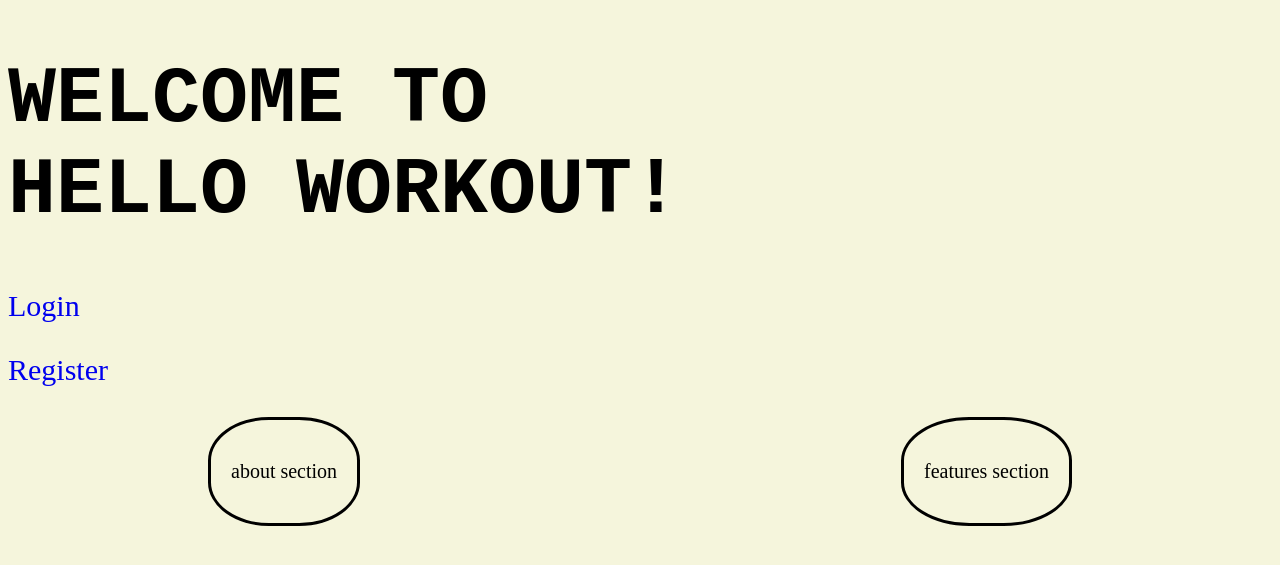
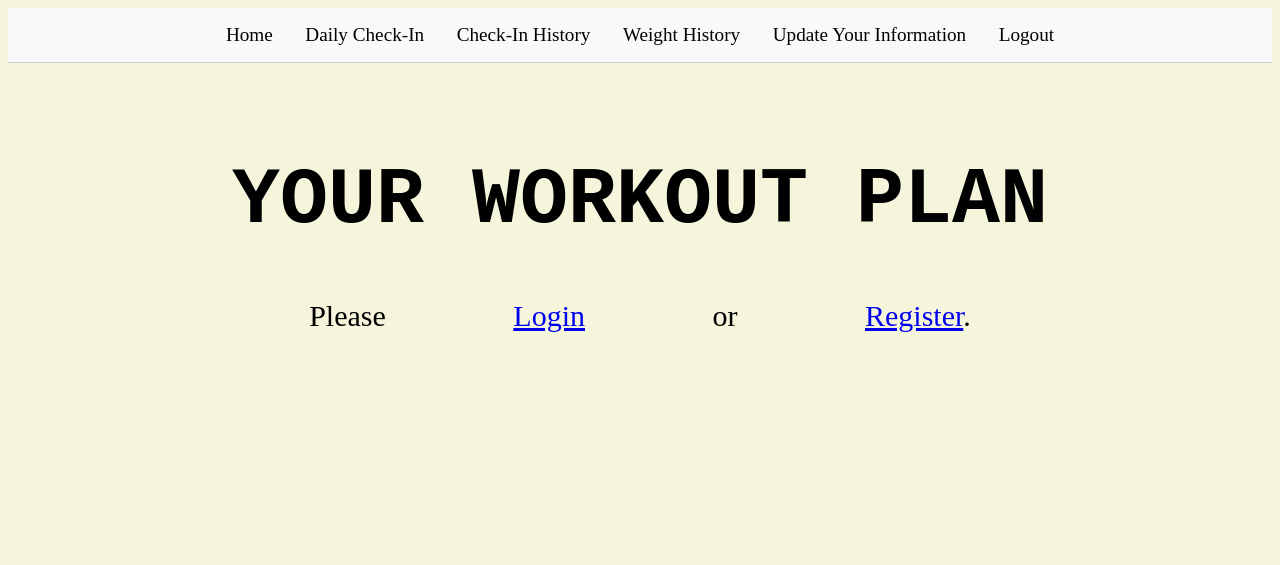
Before and after one commit to immanuella1/workoutplan, a Flask app: page / in a window 1280 px wide. Shown: the top 565 px of the page. Run offline with Flask 3, Linux system fonts and the light colour scheme.

Commit message:
updated styling

```diff
--- a/app/routes.py
+++ b/app/routes.py
@@ -68,6 +68,19 @@ def save_workout_plan(user_id, workout_dict):
     db.session.add(new_workout)
     db.session.commit()
 
+
+def parse_workout_text(workout_text):
+    lines = workout_text.split('-')
+    formatted_lines = []
+    for line in lines:
+        if line.strip():
+            parts = line.strip().split(':', 1)
+            if len(parts) == 2:
+                header, details = parts
+                formatted_lines.append(f"<strong>{header.strip()}:</strong> {details.strip()}")
+            else:
+                formatted_lines.append(parts[0].strip())
+    return '<br>'.join(formatted_lines)
 ####################################################################################
 
 # HOME PAGE
@@ -86,9 +99,22 @@ def index():
             if today < next_update:
                 next_update = next_update.strftime("%Y-%m-%d")
 
-        return render_template("index.html", next_update=next_update)
+        workout_plan = Workouts.query.filter_by(user_id=current_user.id).first()
+        if workout_plan:
+            workout_plan.monday = parse_workout_text(workout_plan.monday)
+            workout_plan.tuesday = parse_workout_text(workout_plan.tuesday)
+            workout_plan.wednesday = parse_workout_text(workout_plan.wednesday)
+            workout_plan.thursday = parse_workout_text(workout_plan.thursday)
+            workout_plan.friday = parse_workout_text(workout_plan.friday)
+            workout_plan.saturday = parse_workout_text(workout_plan.saturday)
+            workout_plan.sunday = parse_workout_text(workout_plan.sunday)
+            workout_plan.nutrition_goals = parse_workout_text(workout_plan.nutrition_goals)
+
+        return render_template("index.html", next_update=next_update, workout_plan=workout_plan)
     else:
         return render_template("index.html")
+
+
 
 # REGISTRATION ROUTE
 @bp.route("/register", methods=["GET", "POST"])
@@ -237,19 +263,6 @@ def checkin_history():
     return render_template("checkin_history.html", checkins=checkins, total_points=user_info.points_earned if user_info else 0)
 
 
-def parse_workout_text(workout_text):
-    lines = workout_text.split('-')
-    formatted_lines = []
-    for line in lines:
-        if line.strip():
-            parts = line.strip().split(':', 1)
-            if len(parts) == 2:
-                header, details = parts
-                formatted_lines.append(f"<strong>{header.strip()}:</strong> {details.strip()}")
-            else:
-                formatted_lines.append(parts[0].strip())
-    return '<br>'.join(formatted_lines)
-
 
 # Display workouts
 @bp.route("/workout")
@@ -297,6 +310,7 @@ def weight_update():
 
     return render_template("weight_update.html", form=form, next_update=None)
 
+
 # Used to create graph
 @bp.route("/weight-history-data")
 @login_required
@@ -311,6 +325,7 @@ def weight_history_data():
         "weights": [entry.weight for entry in weight_entries],
     }
     return jsonify(data)
+
 
 # Route to check weight history
 @bp.route("/weight-history")
@@ -332,6 +347,7 @@ def weight_history():
             next_update = None
 
     return render_template("weight_history.html", next_update=next_update)
+
 
 # Route to update goals
 @bp.route("/update_info", methods=["GET", "POST"])
@@ -364,6 +380,7 @@ def update_info():
 
     return render_template("update_info.html", form=form)
 
+
 @login_manager.user_loader
 def load_user(user_id):
     return User.query.get(int(user_id))
--- a/app/static/style.css
+++ b/app/static/style.css
@@ -1,117 +1,71 @@
-body{
+body {
    font-size: 10px;
 }
 
-.main_page{
+.main_page {
    background-color: beige;
 }
 
-.nav_style{
-   border: solid;
-   background-color: gray;
+.navbar {
+   background-color: #f8f9fa;
+   border-bottom: 1px solid #ccc;
+   padding: 1rem;
+   text-align: center;
 }
 
-.logreg_size{
-   font-size: 3em;
-   word-spacing: 4rem;
+.navbar a {
+   margin: 0 15px;
+   text-decoration: none;
+   color: #000;
+   font-size: 1.2rem;
 }
 
-.center_main_2{
-   text-align: center;
-   padding-top: 0;
+.navbar a:hover {
+   text-decoration: underline;
 }
 
-.center_main{
-   text-align: center;
-   padding-top: 6%;
-}
-.check_size{
-   font-size : 2rem;
+.logreg_size {
+   font-size: 3em;
+   word-spacing: 4em;
 }
 
-.heading_style{
-   font-style: normal ;
-   font-family: 'Courier New','Franklin Gothic Medium', 'Arial Narrow', Arial, sans-serif;
+.center_main {
+   text-align: center;
+   padding-top: 3%;
+}
+
+.heading_style {
+   font-style: normal;
+   font-family: 'Courier New', 'Franklin Gothic Medium', 'Arial Narrow', Arial, sans-serif;
    font-size: 4em;
    text-transform: uppercase;
+   margin-bottom: 1em;
 }
-.smaller_heading_style{
+
+.smaller_heading_style {
    font-size: 2rem;
 }
 
-.about{
-   padding: 1em;
-   border: solid;
-   font-size: 2em;
-   border-radius: 40%;
-   float:left;
-   text-align: left;
-   margin-left: 10em;
+.text_size {
+   font-size: 1.5rem;
+   margin-top: 1rem;
 }
 
-.features{
-   padding: 1em;
-   border: solid;
-   font-size: 2em;
-   border-radius: 40%;
-   float: right;
-   text-align: right;
-   margin-right: 10em;
-}
-.custom-input{
-   width: 25em;
-   height: 1.5em;
-}
-
-.fields_lables{
+.fields_lables {
    font-size: 2.5em;
-}
-
-.fields_lables2{
-   font-size: 2em;
-}
-
-.remind{ /* remember me */
-   font-size: 2em;
-}
-
-.submit{
-   font-size: 1em;
-}
-
-.register{
-   font-size: .9rem;
-}
-
-.text_size{
-   font-size: 1.5rem;
-   margin-top: 3rem;
-}
-
-.margins{
-   margin-top: 3rem;
-}
-
-.custom-checkbox { /* checkbox size */
-   transform: scale(1.3);
-}
-
-.inline{ /*make the paragraphs print in the same line*/
-   display: inline-block
-}
-
-a{ /*takes off underlines*/
-   text-decoration: none; /* Remove underline from links */
-}
-
-.daily_style{
-   display: none;
+   margin-top: 2rem;
 }
 
 .workout-container {
    position: relative;
    overflow: hidden;
    height: 30em;
+   border: 1px solid #ccc;
+   padding: 1em;
+   border-radius: 10px;
+   background-color: beige;
+   margin-top: 2rem;
+   font-size: 1.8rem;  /* Increased font size for workout text */
 }
 
 .day {
@@ -128,22 +82,19 @@ a{ /*takes off underlines*/
    display: block;
 }
 
+.button-container {
+   display: flex;
+   justify-content: space-between;
+   align-items: center;
+   margin-top: 2rem;
+}
+
 .prev-btn, .next-btn {
-   position: absolute;
-   top: 50%;
-   transform: translateY(-50%);
-   padding: 1em;
+   padding: 0.5em 1em;
    font-size: 1.6em;
    background-color: #f0f0f0;
-   border: none;
+   border: 1px solid #ccc;
    cursor: pointer;
    z-index: 100;
+   border-radius: 5px;
 }
-
-.prev-btn { /* move to left side */
-   left: 1em;
-}
-
-.next-btn {/* move to right side */
-   right: 1em;
-}
--- a/app/templates/index.html
+++ b/app/templates/index.html
@@ -4,59 +4,105 @@
   <meta charset="utf-8">
   <title>Hello, Workout!</title>
   <link rel="stylesheet" type="text/css" href="{{ url_for('static', filename='style.css') }}">
+  <script src="https://ajax.googleapis.com/ajax/libs/jquery/3.5.1/jquery.min.js"></script>
 </head>
 <body class="main_page">
-  <!--<div class="center_main">-->
+  <div class="navbar">
+    <a href="{{ url_for('auth.index') }}">Home</a>
+    <a href="{{ url_for('auth.daily_checkin') }}">Daily Check-In</a>
+    <a href="{{ url_for('auth.checkin_history') }}">Check-In History</a>
+    <a href="{{ url_for('auth.weight_history') }}">Weight History</a>
+    <a href="{{ url_for('auth.update_info') }}">Update Your Information</a>
+    <a href="{{ url_for('auth.logout') }}">Logout</a>
+  </div>
 
-
+  <div class="center_main">
+    <div class="heading_style">
+      <h1>Your Workout Plan</h1>
+    </div>
     {% if current_user.is_authenticated %}
+    {% if workout_plan %}
+    <div class="heading_style">
+      <h2>Nutrition Goals</h2>
+    </div>
     <div class="text_size">
-      <div class="nav_style">
-
-      <div class="center_main_2">
-
-      <p class="inline" ><a href="{{ url_for('auth.daily_checkin') }}">Daily Check-In&nbsp;&nbsp;&nbsp;&nbsp;&nbsp;&nbsp;&nbsp;</a></p>
-      <p class="inline" ><a href="{{ url_for('auth.checkin_history') }}">Check-In History&nbsp;&nbsp;&nbsp;&nbsp;&nbsp;&nbsp;&nbsp;</a></p>
-
-      <p class="inline"><a href="{{ url_for('auth.weight_history') }}">Weight History&nbsp;&nbsp;&nbsp;&nbsp;&nbsp;&nbsp;&nbsp;</a></p>
-      <p class="inline"><a href="{{ url_for('auth.update_info') }}">Update Your Information&nbsp;&nbsp;&nbsp;&nbsp;</a></p>
-
-
-      {% if not next_update %}
-      <p class="inline" ><a href="{{ url_for('auth.weight_update') }}">Update Weight&nbsp;&nbsp;&nbsp;&nbsp;&nbsp;&nbsp;&nbsp;</a></p>
-
+      <p>{{ workout_plan.nutrition_goals|safe }}</p>
+    </div>
+    <div class="heading_style">
+      <h2>Workout Plan Details</h2>
+    </div>
+    <div class="button-container">
+      <button class="prev-btn">Prev</button>
+      <button class="next-btn">Next</button>
+    </div>
+    <div class="workout-container">
+      <div class="day active" data-day="0">
+        <h3>Monday</h3>
+        <p>{{ workout_plan.monday|safe }}</p>
+      </div>
+      <div class="day" data-day="1">
+        <h3>Tuesday</h3>
+        <p>{{ workout_plan.tuesday|safe }}</p>
+      </div>
+      <div class="day" data-day="2">
+        <h3>Wednesday</h3>
+        <p>{{ workout_plan.wednesday|safe }}</p>
+      </div>
+      <div class="day" data-day="3">
+        <h3>Thursday</h3>
+        <p>{{ workout_plan.thursday|safe }}</p>
+      </div>
+      <div class="day" data-day="4">
+        <h3>Friday</h3>
+        <p>{{ workout_plan.friday|safe }}</p>
+      </div>
+      <div class="day" data-day="5">
+        <h3>Saturday</h3>
+        <p>{{ workout_plan.saturday|safe }}</p>
+      </div>
+      <div class="day" data-day="6">
+        <h3>Sunday</h3>
+        <p>{{ workout_plan.sunday|safe }}</p>
       </div>
     </div>
     {% else %}
-
-      <p>Next weight update is due on {{ next_update }}.</p>
-
+    <div class="text_size">
+      <p>No workout plan available. Please update your information first.</p>
+    </div>
     {% endif %}
-      <div class="center_main">
-      <p><a href="{{ url_for('auth.workout') }}">View Workout Plan</a></p>
-      <form class="register" method="POST" action="{{ url_for('auth.logout') }}">
-        <button type="submit">Logout</button>
-      </form>
-    </div>
-
     {% else %}
-    <div class="heading_style">
-      <h1>Welcome to <br> Hello Workout!</h1>
-    </div>
     <div class="logreg_size">
-      <p><a href="{{ url_for('auth.login') }}">Login</a></p>
-        <p><a href="{{ url_for('auth.register') }}">Register</a></p>
-    </div>
-    <div class="about">
-      <p>about section</p>
-    </div>
-    <div class="features">
-      <p>features section</p>
-    </div>
-    <div id="dailyReminder" class="daily_style">
-      <p>Don't forget to check in today!</p>
+      <p>Please <a href="{{ url_for('auth.login') }}">Login</a> or <a href="{{ url_for('auth.register') }}">Register</a>.</p>
     </div>
     {% endif %}
   </div>
+
+  <script>
+    $(document).ready(function() {
+      var currentDay = new Date().getDay() - 1;
+      if (currentDay < 0) currentDay = 6;
+      var totalDays = $('.day').length;
+
+      function showDay(day) {
+        $('.day').removeClass('active').eq(day).addClass('active');
+      }
+
+      $('.next-btn').click(function() {
+        if (currentDay < totalDays - 1) {
+          currentDay++;
+          showDay(currentDay);
+        }
+      });
+
+      $('.prev-btn').click(function() {
+        if (currentDay > 0) {
+          currentDay--;
+          showDay(currentDay);
+        }
+      });
+
+      showDay(currentDay);
+    });
+  </script>
 </body>
 </html>
```
Also changed, not shown: app/templates/nutrition.html (deleted, +0 -27 lines), app/templates/workout.html (deleted, +0 -102 lines). Lines whose indentation alone changed are shown as unchanged.
